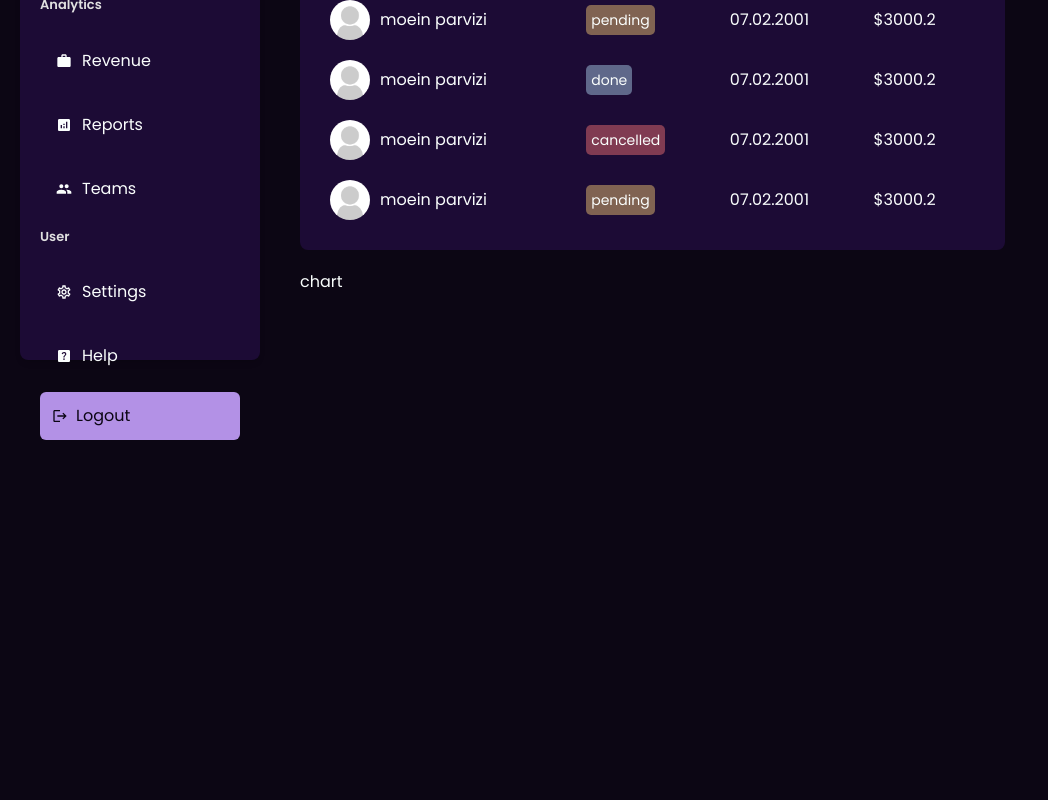
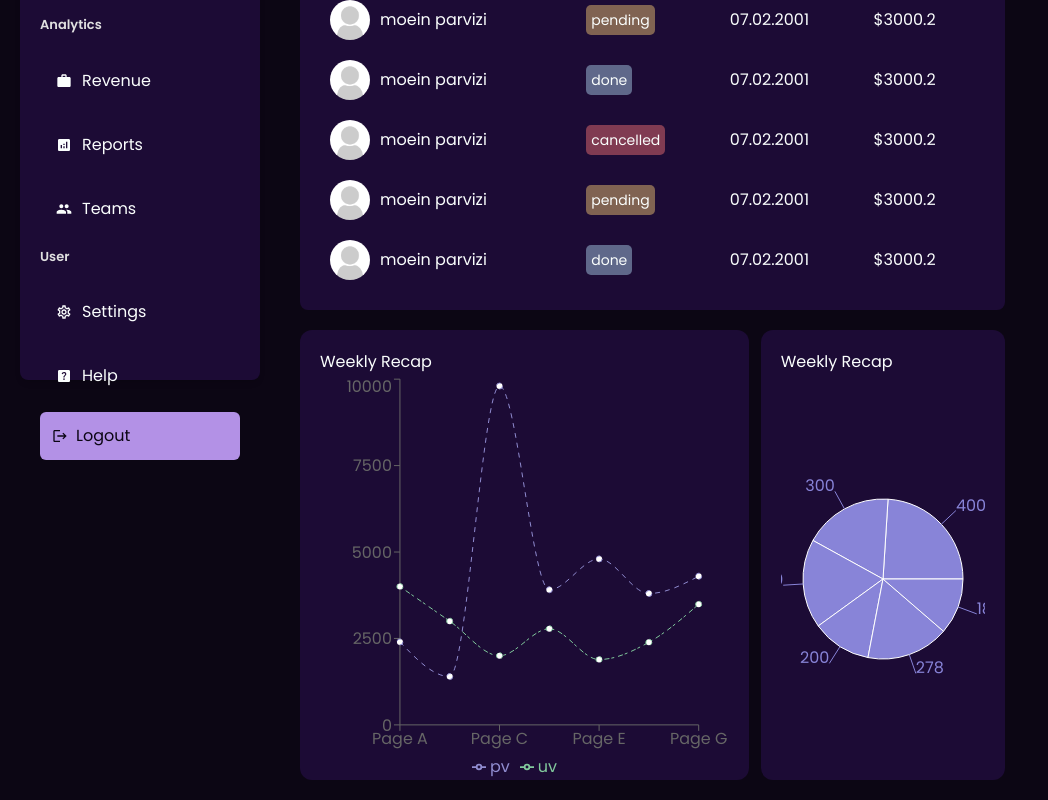
Before and after one commit to moeinparvizi/dashboard, a Next.js app: page /dashboard in a window 1280 px wide. Shown: the part 420-1220 px from the top of the page, without its empty margins (0-1048 px from the left). Before the commit the page ends 860 px from the top, so only its background shows below. Built offline with nearby package versions, Linux system fonts and the light colour scheme.

Commit message:
add charts

```diff
--- a/app/dashboard/components/chart/chart.jsx
+++ b/app/dashboard/components/chart/chart.jsx
@@ -1,11 +1,15 @@
+"use client"
+
+import Circlechart from "./components/circlechart"
+import Linechart from "./components/linechart"
 
 const Chart = () => {
-
   return (
-    <div>
-      chart
+    <div className="max-h-[450px] flex gap-3 [&>div]:rounded-xl [&>div]:p-5 [&>div]:bg-bgDark">
+      <Linechart />
+      <Circlechart />
     </div>
-  );
+  )
 }
 
-export default Chart;
+export default Chart
--- /dev/null
+++ b/app/dashboard/components/chart/components/circlechart.jsx
@@ -0,0 +1,44 @@
+import {
+  PieChart,
+  Pie,
+  Tooltip,
+  ResponsiveContainer,
+} from "recharts"
+
+const data01 = [
+  { name: "Group A", value: 400 },
+  { name: "Group B", value: 300 },
+  { name: "Group C", value: 300 },
+  { name: "Group D", value: 200 },
+  { name: "Group E", value: 278 },
+  { name: "Group F", value: 189 },
+]
+
+export default function Circlechart() {
+  return (
+    <div className="flex-[1] transition-all hover:flex-[5]">
+      <h3 className="capitalize">weekly recap</h3>
+      <ResponsiveContainer width="100%" height="100%">
+        <PieChart width={400} height={400}>
+          <Pie
+            dataKey="value"
+            isAnimationActive={true}
+            data={data01}
+            cx="50%"
+            cy="50%"
+            outerRadius={80}
+            fill="#8884d8"
+            label
+          />
+          <Tooltip
+            contentStyle={{
+              backgroundColor: "#431784",
+              border: "none",
+              borderRadius: "10px",
+            }}
+          />
+        </PieChart>
+      </ResponsiveContainer>
+    </div>
+  )
+}
--- /dev/null
+++ b/app/dashboard/components/chart/components/linechart.jsx
@@ -0,0 +1,101 @@
+"use client"
+
+import {
+  LineChart,
+  Line,
+  XAxis,
+  YAxis,
+  Tooltip,
+  Legend,
+  ResponsiveContainer,
+} from "recharts"
+
+const data = [
+  {
+    name: "Page A",
+    uv: 4000,
+    pv: 2400,
+    amt: 2400,
+  },
+  {
+    name: "Page B",
+    uv: 3000,
+    pv: 1398,
+    amt: 2210,
+  },
+  {
+    name: "Page C",
+    uv: 2000,
+    pv: 9800,
+    amt: 2290,
+  },
+  {
+    name: "Page D",
+    uv: 2780,
+    pv: 3908,
+    amt: 2000,
+  },
+  {
+    name: "Page E",
+    uv: 1890,
+    pv: 4800,
+    amt: 2181,
+  },
+  {
+    name: "Page F",
+    uv: 2390,
+    pv: 3800,
+    amt: 2500,
+  },
+  {
+    name: "Page G",
+    uv: 3490,
+    pv: 4300,
+    amt: 2100,
+  },
+]
+
+
+export default function Linechart() {
+  return (
+    <div className="flex-[2]">
+      <h3 className="capitalize">weekly recap</h3>
+      <ResponsiveContainer width="100%" height="100%">
+        <LineChart
+          width={500}
+          height={300}
+          data={data}
+          margin={{
+            top: 5,
+            right: 30,
+            left: 20,
+            bottom: 5,
+          }}
+        >
+          <XAxis dataKey="name" />
+          <YAxis />
+          <Tooltip
+            contentStyle={{
+              backgroundColor: "#431784",
+              border: "none",
+              borderRadius: "10px",
+            }}
+          />
+          <Legend />
+          <Line
+            type="monotone"
+            dataKey="pv"
+            stroke="#918dd1"
+            strokeDasharray="5 5"
+          />
+          <Line
+            type="monotone"
+            dataKey="uv"
+            stroke="#82ca9d"
+            strokeDasharray="3 4 5 2"
+          />
+        </LineChart>
+      </ResponsiveContainer>
+    </div>
+  )
+}
--- a/app/dashboard/components/transactions/transactions.jsx
+++ b/app/dashboard/components/transactions/transactions.jsx
@@ -90,6 +90,25 @@ const Transactions = () => {
             <td>07.02.2001</td>
             <td>$3000.2</td>
           </tr>
+          <tr>
+            <td>
+              <div className="flex items-center gap-[10px]">
+                <Image
+                  height={40}
+                  width={40}
+                  alt="user"
+                  src="/noavatar.png"
+                  className="rounded-full object-cover"
+                />
+                moein parvizi
+              </div>
+            </td>
+            <td>
+              <span className="done rounded-[5px] p-[5px] text-[14px]">done</span>
+            </td>
+            <td>07.02.2001</td>
+            <td>$3000.2</td>
+          </tr>
         </tbody>
       </table>
     </div>
--- a/package.json
+++ b/package.json
@@ -14,6 +14,7 @@
     "react": "^18",
     "react-dom": "^18",
     "react-icons": "^4.12.0",
+    "recharts": "^2.10.3",
     "sass": "^1.69.5"
   },
   "devDependencies": {
```
Also changed, not shown: 1 other file (tests, documents, lock files or other folders).
